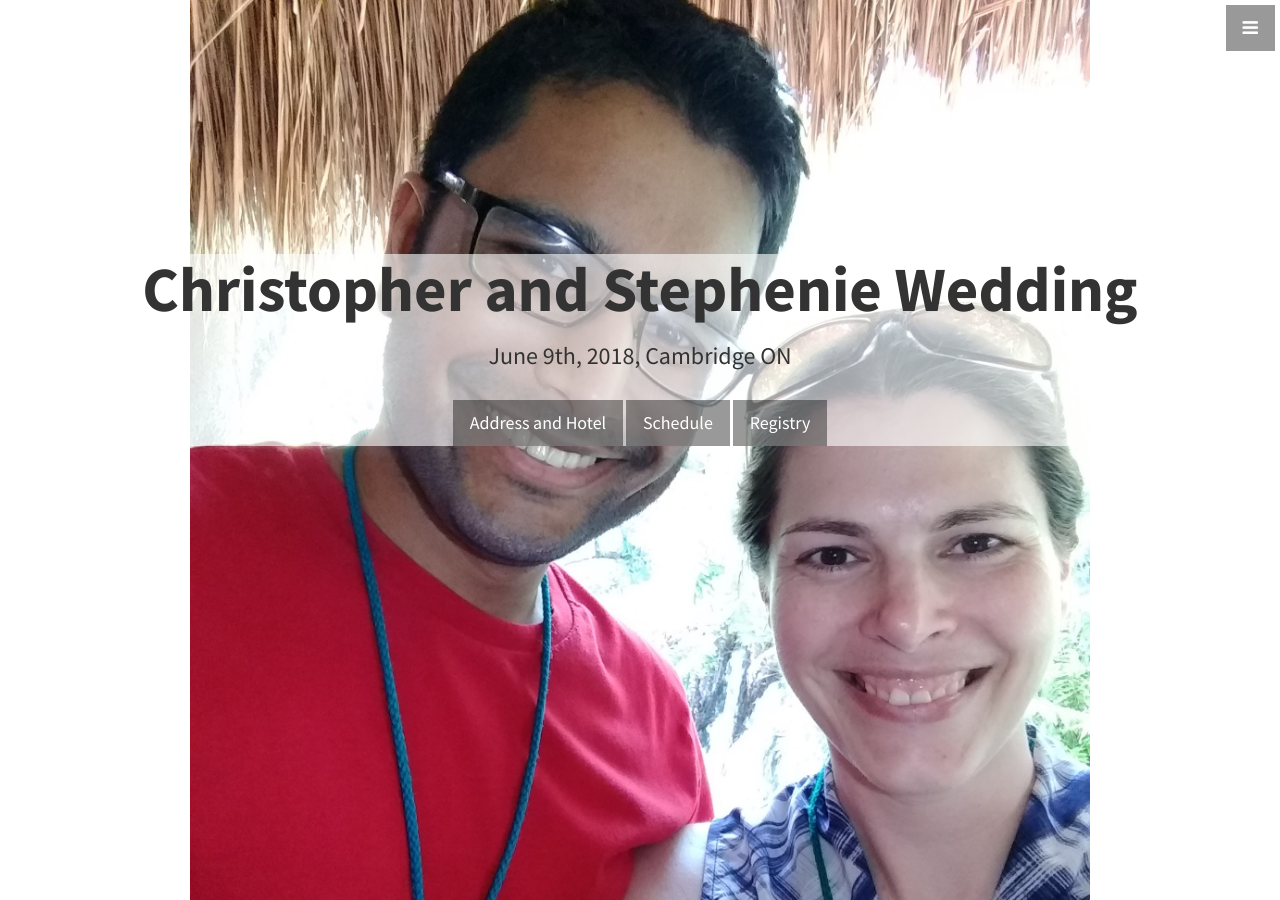
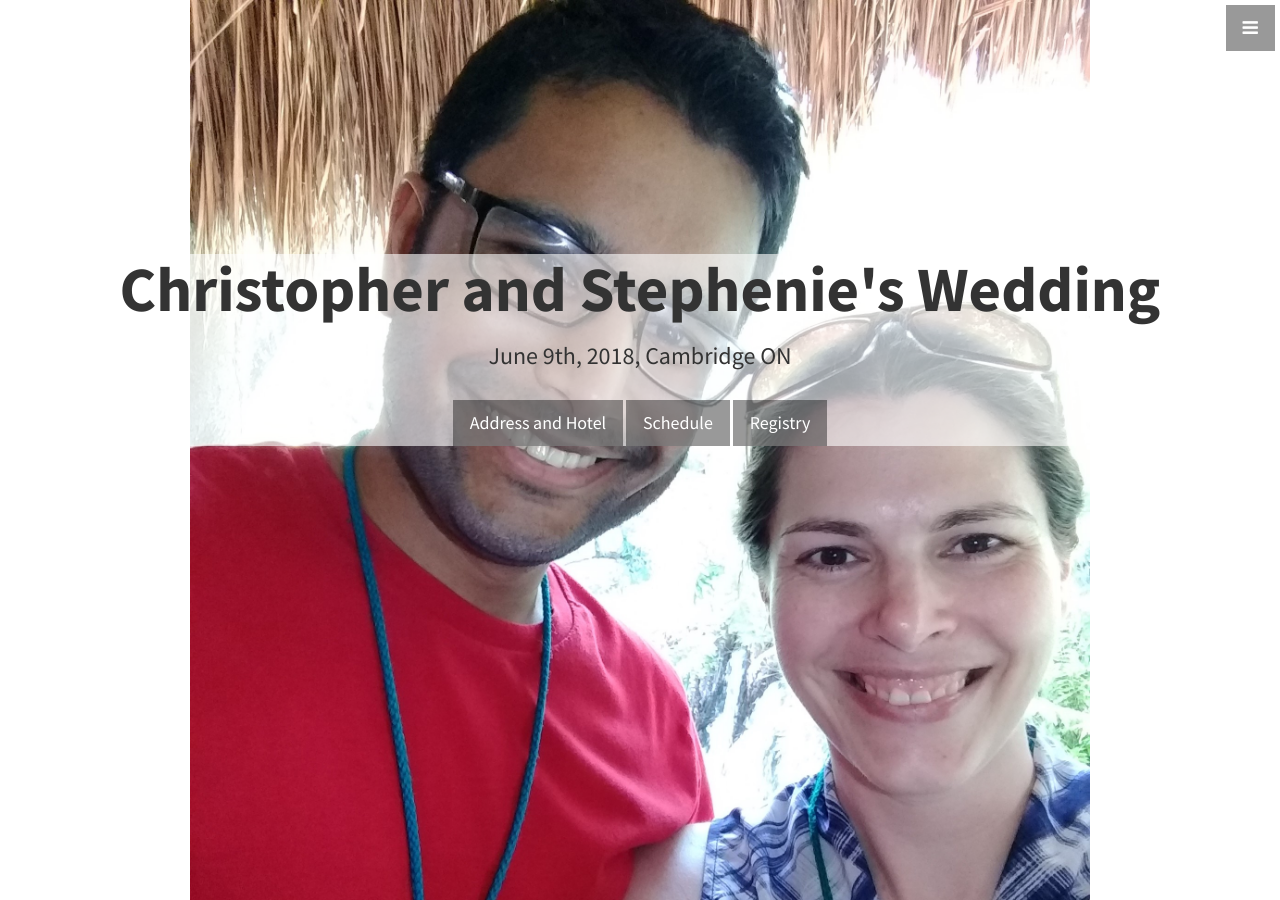
Before and after one commit to chrisandstephwedding/chrisandstephwedding.github.io, a Jekyll site: the page built from index.html, in a window 1280 px wide and 900 px high. Built offline with Jekyll 4.4.1, drawn with Linux system fonts in a browser that asks for light colours.

Commit message:
added apostrophe

```diff
--- a/_config.yml
+++ b/_config.yml
@@ -1,6 +1,6 @@
 # Site settings
 # Run with jekyll serve
-couple: Christopher and Stephenie
+couple: Christopher and Stephenie's
 title: Chris + Steph's Wedding
 email: clalansingh.sprokopec.wedding@gmail.com
 description: > # this means to ignore newlines until "baseurl:"
```
